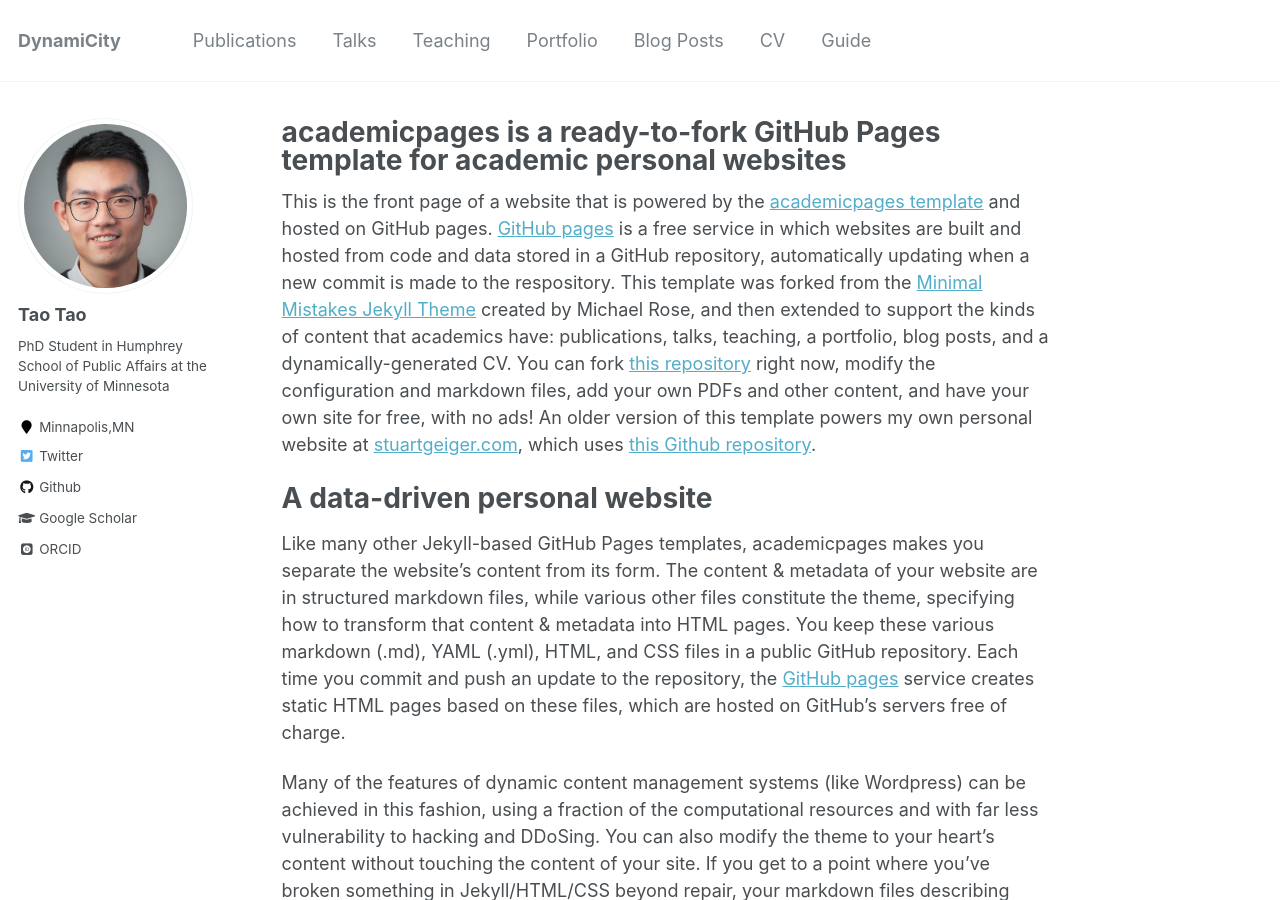
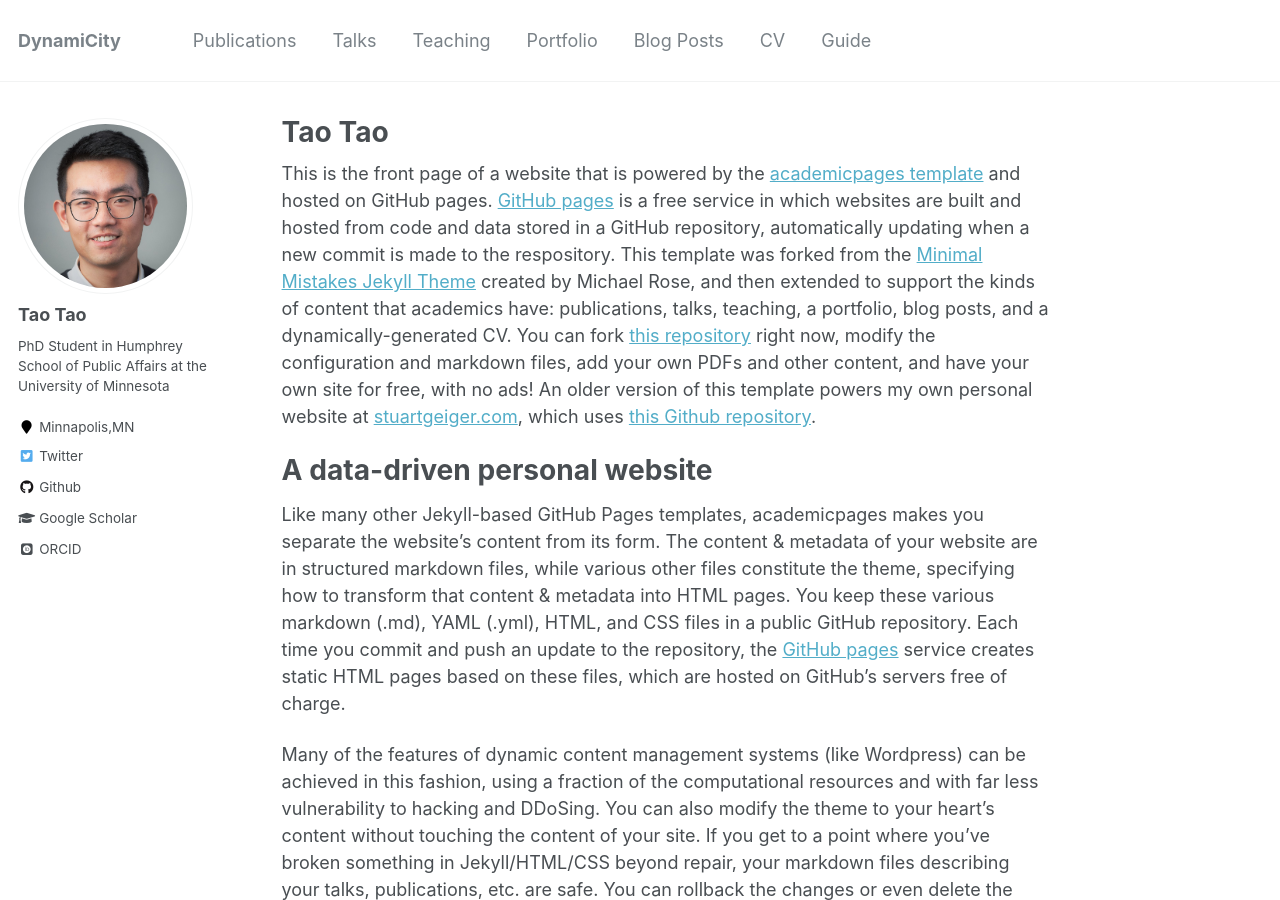
Before and after one commit to vtao1989/blog, a Jekyll site: the page built from _pages/about.md, in a window 1280 px wide and 900 px high. Built offline with Jekyll 4.4.1, drawn with Linux system fonts in a browser that asks for light colours; some web fonts are replaced.

Commit message:
Update about.md

```diff
--- a/_pages/about.md
+++ b/_pages/about.md
@@ -1,6 +1,6 @@
 ---
 permalink: /
-title: "academicpages is a ready-to-fork GitHub Pages template for academic personal websites"
+title: "Tao Tao"
 excerpt: "About me"
 author_profile: true
 redirect_from:
```
